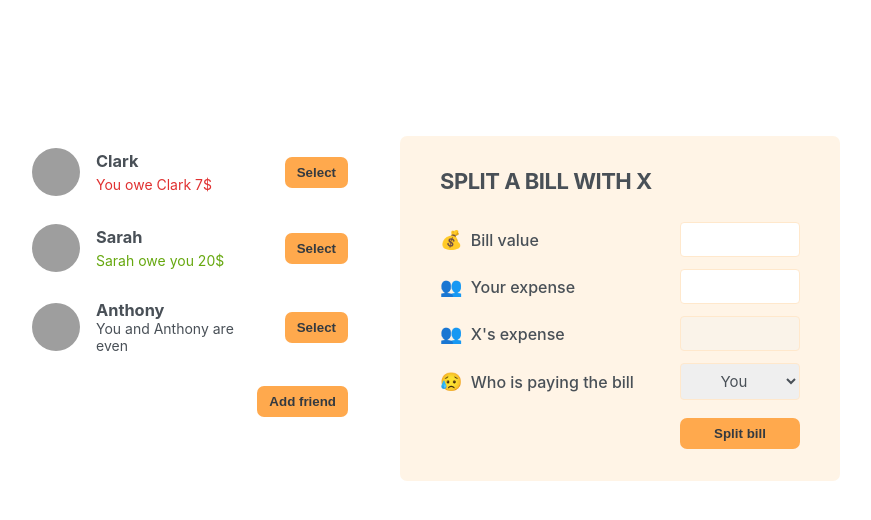
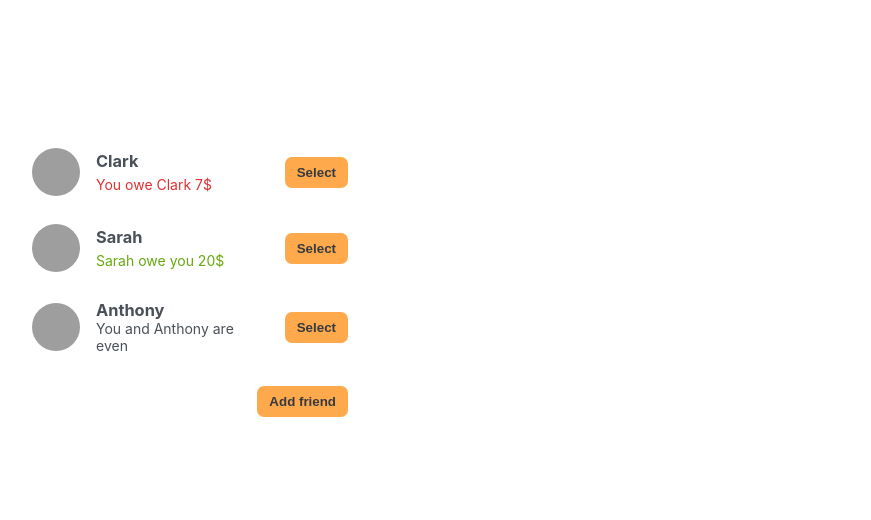
Before and after one commit to justine92415/The-Ultimate-React-Course-2023-React-Redux-More, a React (Create React App) app: page / in a window 1280 px wide. Shown: the top 520 px of the page, without its empty margins (210-1081 px from the left). Built offline with nearby package versions, Linux system fonts and the light colour scheme; grey boxes are pictures that could not be loaded.

Commit message:
100. Selecting a Friend

```diff
--- a/src/App.tsx
+++ b/src/App.tsx
@@ -45,6 +45,9 @@
 function App() {
     const [friends, setFriends] = useState(initialFriends);
     const [showAddFriend, setShowAddFriend] = useState(false);
+    const [selectedFriend, setSelectedFriend] = useState<FriendType | null>(
+        null
+    );
 
     function handleShowAddFriend() {
         setShowAddFriend((show) => !show);
@@ -52,12 +55,21 @@
 
     function handleAddFriend(friend: FriendType) {
         setFriends((friends) => [...friends, friend]);
+        setShowAddFriend(false);
+    }
+
+    function handleSelectFriend(friend: FriendType) {
+        setSelectedFriend((cur) => (cur?.id === friend.id ? null : friend));
     }
 
     return (
         <div className="app">
             <div className="sidebar">
-                <FriendList friends={friends} />
+                <FriendList
+                    friends={friends}
+                    selectedFriend={selectedFriend}
+                    onSelectFriend={handleSelectFriend}
+                />
                 {showAddFriend && (
                     <FormAddFriend onAddFriend={handleAddFriend} />
                 )}
@@ -65,26 +77,50 @@
                     {showAddFriend ? 'Close' : 'Add friend'}
                 </Button>
             </div>
-            <FormSplitBill />
+            {selectedFriend && (
+                <FormSplitBill selectedFriend={selectedFriend} />
+            )}
         </div>
     );
 }
 
 export default App;
 
-function FriendList({ friends }: { friends: FriendType[] }) {
+function FriendList({
+    friends,
+    selectedFriend,
+    onSelectFriend,
+}: {
+    friends: FriendType[];
+    selectedFriend: FriendType | null;
+    onSelectFriend: (friend: FriendType) => void;
+}) {
     return (
         <ul>
             {friends.map((friend) => (
-                <Friend friend={friend} key={friend.id}></Friend>
+                <Friend
+                    friend={friend}
+                    key={friend.id}
+                    selectedFriend={selectedFriend}
+                    onSelectFriend={onSelectFriend}
+                ></Friend>
             ))}
         </ul>
     );
 }
 
-function Friend({ friend }: { friend: FriendType }) {
+function Friend({
+    friend,
+    selectedFriend,
+    onSelectFriend,
+}: {
+    friend: FriendType;
+    selectedFriend: FriendType | null;
+    onSelectFriend: (friend: FriendType) => void;
+}) {
+    const isSelected = selectedFriend && selectedFriend.id === friend.id;
     return (
-        <li>
+        <li className={isSelected ? 'selected' : ''}>
             <img src={friend.image} alt={friend.name} />
             <h3>{friend.name}</h3>
 
@@ -100,7 +136,9 @@
             )}
             {friend.balance === 0 && <p>You and {friend.name} are even</p>}
 
-            <Button>Select</Button>
+            <Button onClick={() => onSelectFriend(friend)}>
+                {isSelected ? 'Close' : 'Select'}
+            </Button>
         </li>
     );
 }
@@ -153,10 +191,10 @@
     );
 }
 
-function FormSplitBill() {
+function FormSplitBill({ selectedFriend }: { selectedFriend: FriendType }) {
     return (
         <form className="form-split-bill">
-            <h2>Split a bill with X</h2>
+            <h2>Split a bill with {selectedFriend.name}</h2>
 
             <label>💰 Bill value</label>
             <input type="text" />
@@ -164,13 +202,13 @@
             <label>👥 Your expense</label>
             <input type="text" />
 
-            <label>👥 X's expense</label>
+            <label>👥 {selectedFriend.name}'s expense</label>
             <input type="text" disabled />
 
             <label>😥 Who is paying the bill</label>
             <select>
                 <option value="user">You</option>
-                <option value="friend">X</option>
+                <option value="friend">{selectedFriend.name}</option>
             </select>
 
             <Button>Split bill</Button>
```
